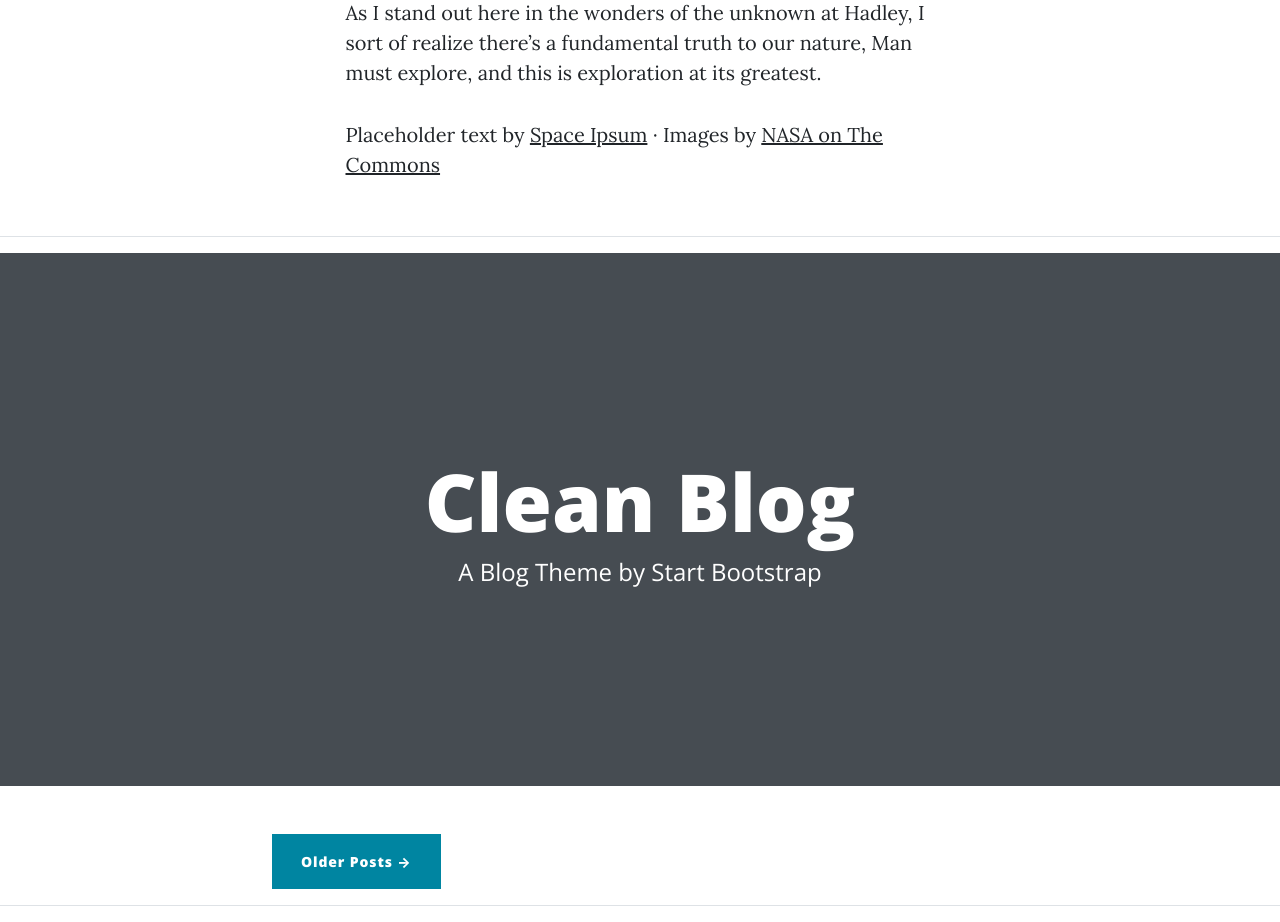
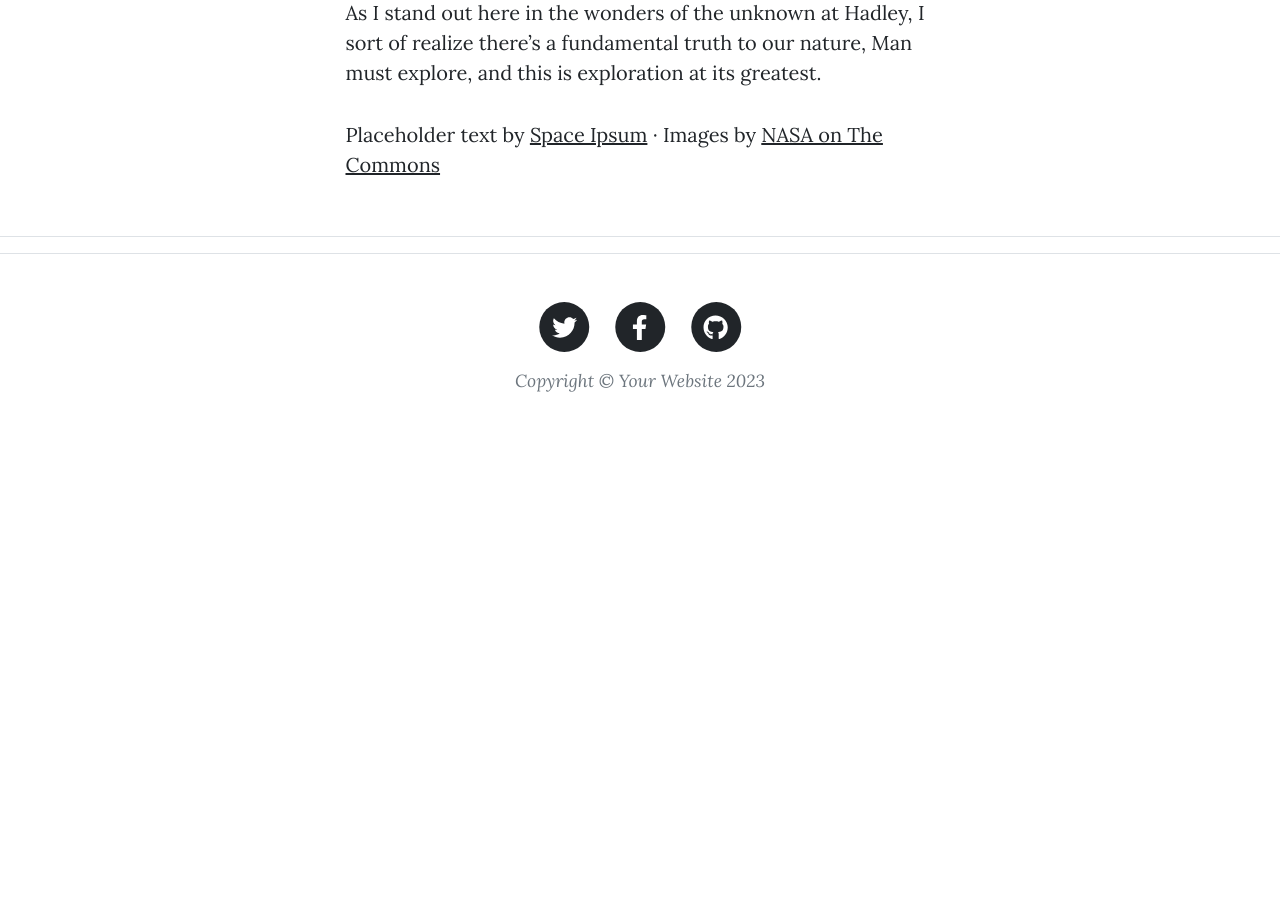
Before and after one commit to shreyannandanwar/learning-flask-with-freecodecamp, a Flask app: template templates/post.html in a window 1280 px wide. Shown: the part 3334-4256 px from the top of the page. After the commit the page ends 3726 px from the top, so only its background shows below. Run offline with Flask 3, Linux system fonts and the light colour scheme; the template is opened without the code that fills it, so the values that code supplies are empty; some libraries are stand-ins or nearby versions.

Commit message:
Aesthetics

```diff
--- a/templates/footer.html
+++ b/templates/footer.html
@@ -1,39 +1,35 @@
-<!-- Page Header-->
-<header class="masthead" style="background-image": url({{ url_for('static', filename='img/home-bg.jpg') }})>
-   <div class="container position-relative px-4 px-lg-5">
-      <div class="row gx-4 gx-lg-5 justify-content-center">
-         <div class="col-md-10 col-lg-8 col-xl-7">
-            <div class="site-heading">
-               <h1>Clean Blog</h1>
-               <span class="subheading">A Blog Theme by Start Bootstrap</span>
+        <footer class="border-top">
+            <div class="container px-4 px-lg-5">
+                <div class="row gx-4 gx-lg-5 justify-content-center">
+                    <div class="col-md-10 col-lg-8 col-xl-7">
+                        <ul class="list-inline text-center">
+                            <li class="list-inline-item">
+                                <a href="#!">
+                                    <span class="fa-stack fa-lg">
+                                        <i class="fas fa-circle fa-stack-2x"></i>
+                                        <i class="fab fa-twitter fa-stack-1x fa-inverse"></i>
+                                    </span>
+                                </a>
+                            </li>
+                            <li class="list-inline-item">
+                                <a href="#!">
+                                    <span class="fa-stack fa-lg">
+                                        <i class="fas fa-circle fa-stack-2x"></i>
+                                        <i class="fab fa-facebook-f fa-stack-1x fa-inverse"></i>
+                                    </span>
+                                </a>
+                            </li>
+                            <li class="list-inline-item">
+                                <a href="#!">
+                                    <span class="fa-stack fa-lg">
+                                        <i class="fas fa-circle fa-stack-2x"></i>
+                                        <i class="fab fa-github fa-stack-1x fa-inverse"></i>
+                                    </span>
+                                </a>
+                            </li>
+                        </ul>
+                        <div class="small text-center text-muted fst-italic">Copyright &copy; Your Website 2023</div>
+                    </div>
+                </div>
             </div>
-         </div>
-      </div>
-   </div>
-</header>
-
-<div class="container">
-   <div class="row">
-      <div class="col-lg-8 col-md-10 mx-auto">
-         {% for post in all_posts %}
-         <div class="post-title">
-            <a href="{{ url_for('show_post', index=post.id) }}">
-               <h2 class="post-title">{{ post.title }}</h2>
-               <h3 class="post-subtitle">{{ post.subtitle }}</h3>
-            </a>
-            <p class="post-meta">Posted by
-               <a href="#">{{ post.author }}</a>
-               on {{ post.date }}
-            </p>
-         </div>
-         <hr>
-         {% endfor %}
-
-         <div class="clearfix">
-            <a class="btn btn-primary float-right" href="#">Older Posts &rarr;</a>
-         </div>
-      </div>
-   </div>
-</div>
-
-<hr>
+        </footer>
--- a/templates/item.html
+++ b/templates/item.html
@@ -2,5 +2,6 @@
                             <div class="col-10"><h4 style="margin-bottom:4px">{{job['title']}}</h4>
                           <div style="margin-bottom:2px">Location: {{job['location']}}</div>
                             {% if 'salary' in job %}<div style="margin-bottom:10px"><b>Salary:</b>{{job['salary']}}</div>{% endif %}
-                                                   </div><div class="col-2"> <button type="button" class="btn btn-primary">Apply</button></div>
+                                                   </div><div class="col-2"> <a
+ href="mailto:relaxfalls2@gmail.com?subject=The%20subject%20of%20the%20mail" type="button" class="btn btn-primary">Apply</a></div>
                             </div>
```
Also changed, not shown: templates/about.html (+2 -53 lines), templates/navbar.html (added, +18 -0 lines).
